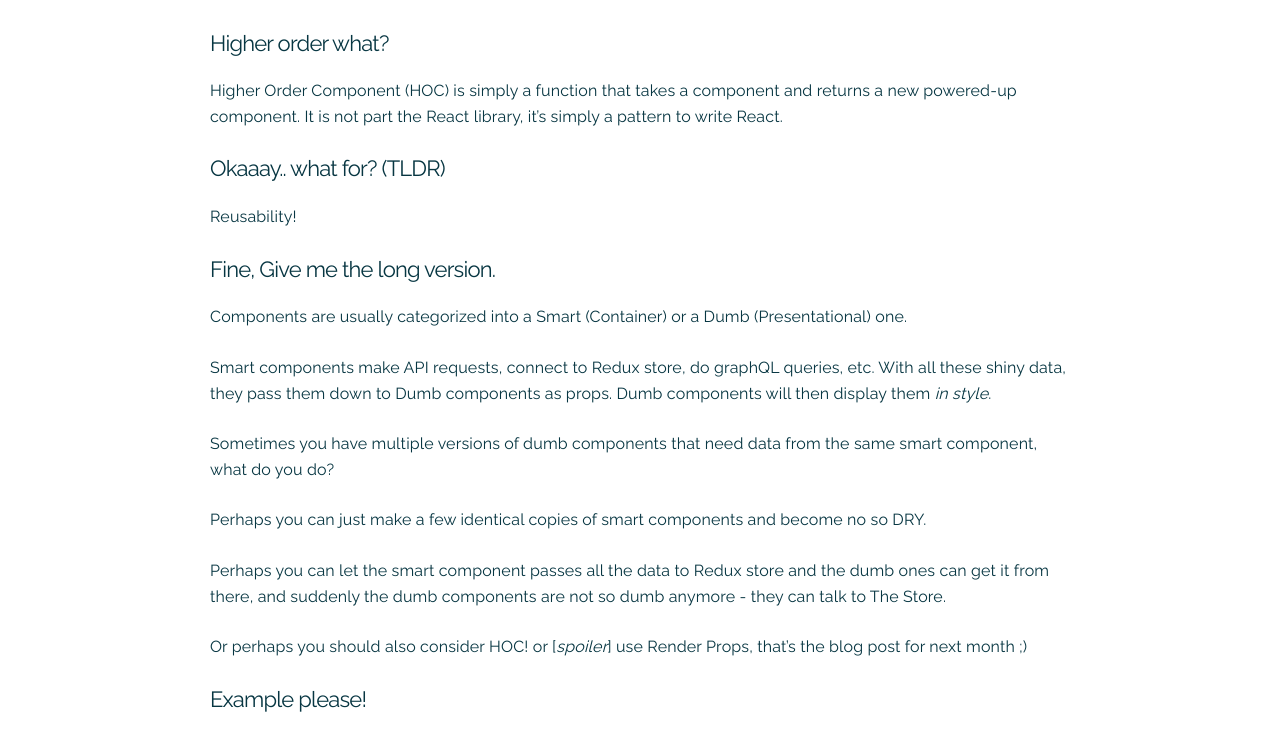
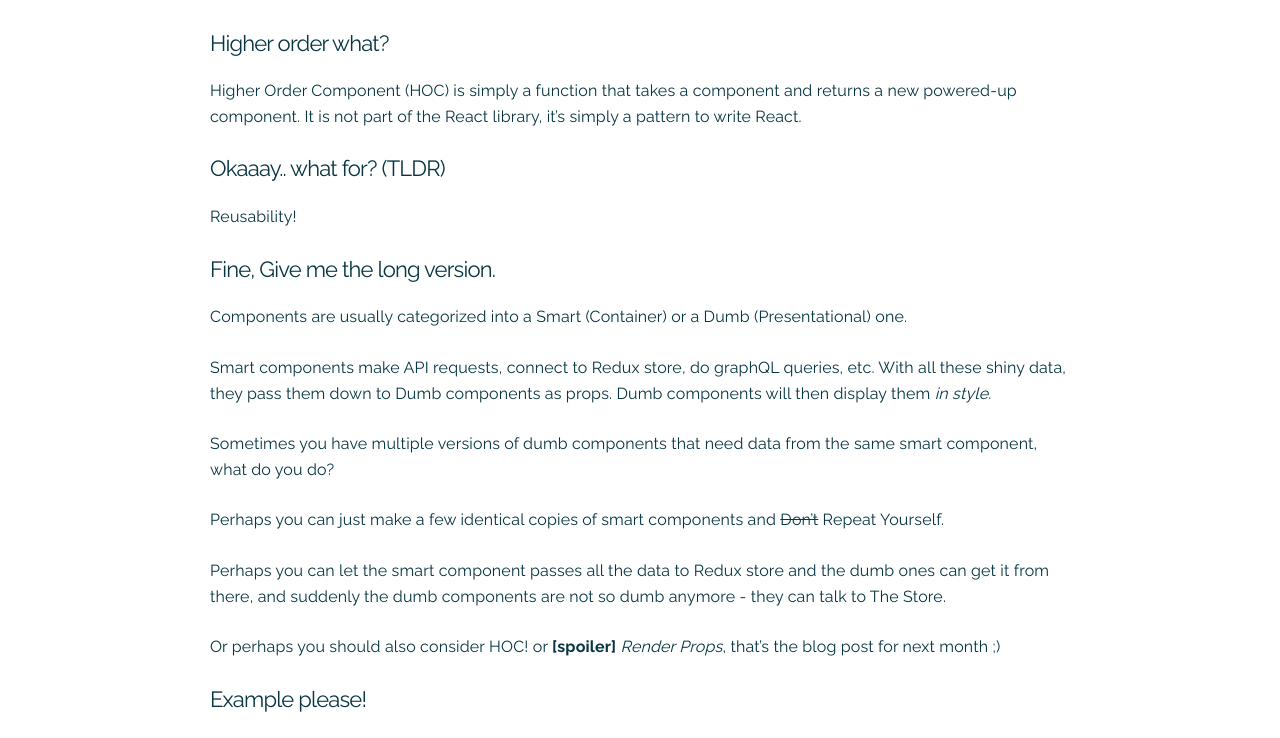
Before and after one commit to NextAcademy/til_engineering, a Jekyll site: the page built from _posts/2018-01-15-react-pattern-higher-order-component.md, in a window 1280 px wide and 1400 px high. Shown: the part 279-1017 px from the top of the window. Built offline with Jekyll 4.4.1, drawn with Linux system fonts in a browser that asks for light colours.

Commit message:
fix typo

```diff
--- a/_posts/2018-01-15-react-pattern-higher-order-component.md
+++ b/_posts/2018-01-15-react-pattern-higher-order-component.md
@@ -8,7 +8,7 @@ preview: https://i.imgur.com/2qHttje.jpg
 ---
 
 #### Higher order what?
-Higher Order Component (HOC) is simply a function that takes a component and returns a new powered-up component. It is not part the React library, it's simply a pattern to write React.
+Higher Order Component (HOC) is simply a function that takes a component and returns a new powered-up component. It is not part of the React library, it's simply a pattern to write React.
 
 #### Okaaay.. what for? (TLDR)
 Reusability!
@@ -21,11 +21,11 @@ Smart components make API requests, connect to Redux store, do graphQL queries,
 
 Sometimes you have multiple versions of dumb components that need data from the same smart component, what do you do?
 
-Perhaps you can just make a few identical copies of smart components and become no so DRY.
+Perhaps you can just make a few identical copies of smart components and ~~Don't~~ Repeat Yourself.
 
 Perhaps you can let the smart component passes all the data to Redux store and the dumb ones can get it from there, and suddenly the dumb components are not so dumb anymore - they can talk to The Store.
 
-Or perhaps you should also consider HOC! or [*spoiler*] use Render Props, that's the blog post for next month ;)
+Or perhaps you should also consider HOC! or **[spoiler]** *Render Props*, that's the blog post for next month ;)
 
 #### Example please!
 
```
